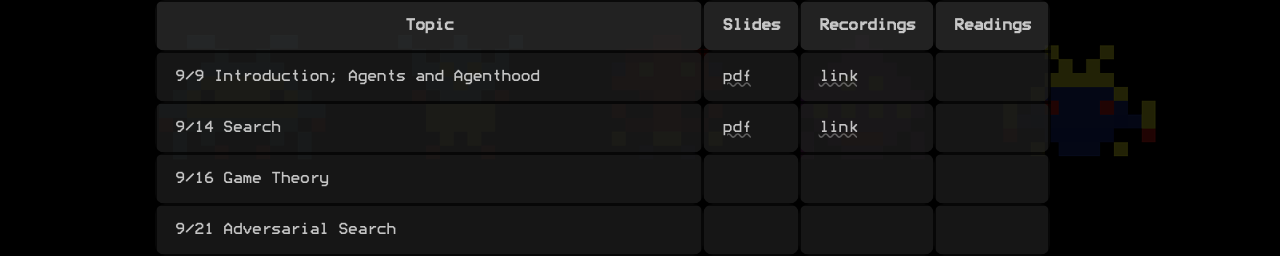
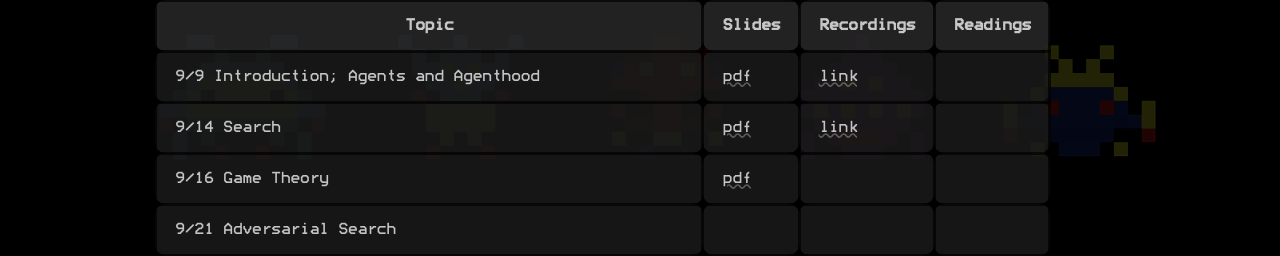
Before and after one commit to neilramaswamy/cs1410-website, a Next.js app: page / in a window 1280 px wide. Shown: the part 1418-1674 px from the top of the page. Built offline with nearby package versions, Linux system fonts and the light colour scheme.

Commit message:
day 3 slides

```diff
--- a/pages/index.tsx
+++ b/pages/index.tsx
@@ -63,7 +63,7 @@ const Home = (): JSX.Element => {
                             </tr>
                             <tr>
                                 <td>9/16 Game Theory</td>
-                                <td></td>
+                                <td><a href='/slides/1410_3.pdf' target="_blank">pdf</a></td>
                                 <td></td>
                                 <td></td>
                             </tr>
```
Also changed, not shown: 1 other file (tests, documents, lock files or other folders).
